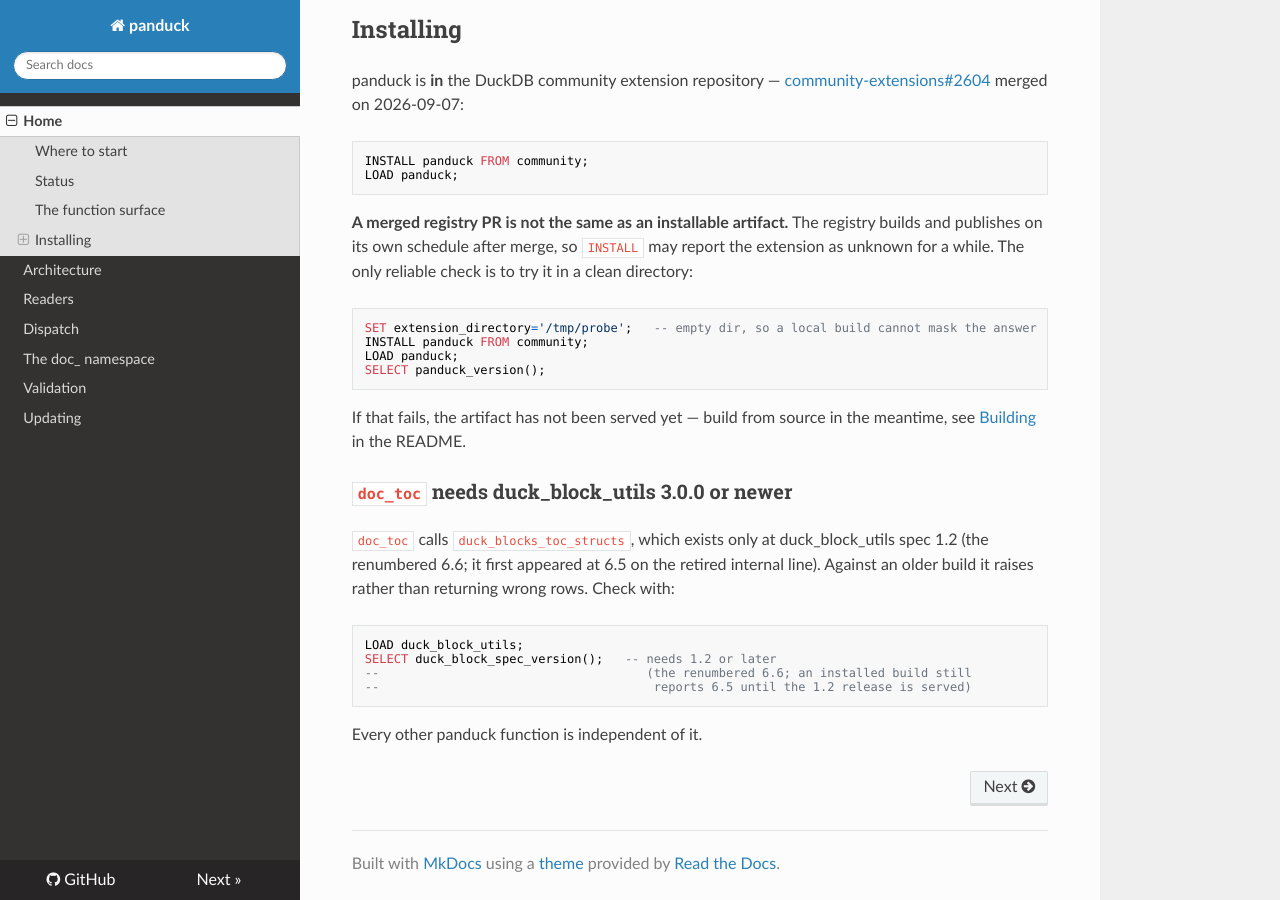
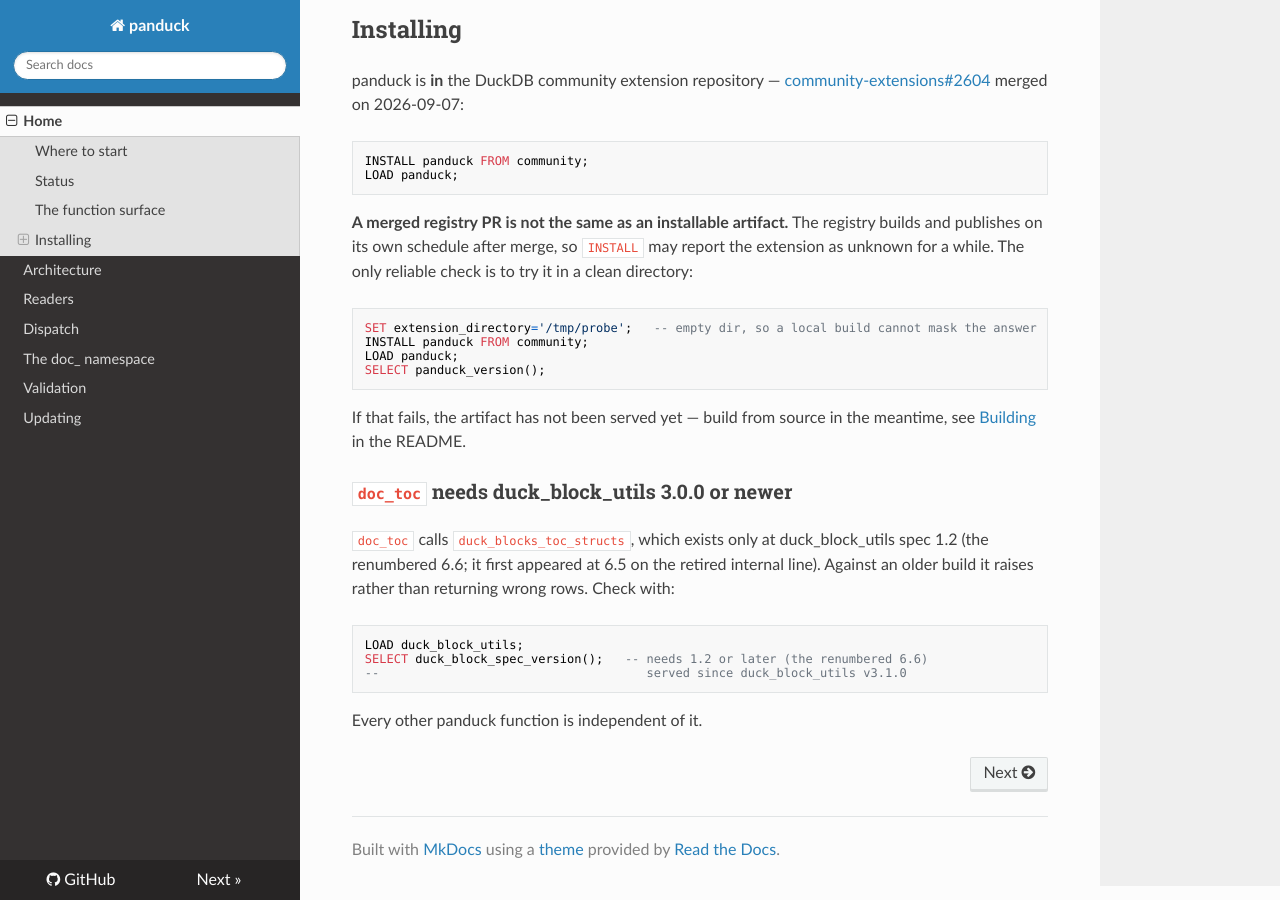
Before and after one commit to teaguesterling/duckdb_panduck, an MkDocs documentation site: the page built from docs/index.md, in a window 1280 px wide and 900 px high, scrolled down 2596 px. Built offline with MkDocs 1.6.1, drawn with Linux system fonts in a browser that asks for light colours; nearby versions of some CDN libraries.

Commit message:
duck_block_utils 1.2 is served now, so stop saying it is not
duck_block_utils v3.1.0 is SERVED. Measured from a stock v1.5.5 CLI into an
empty extension_directory, not read off a changelog:

    INSTALL duck_block_utils FROM community  ->  6c1c2e5
    duck_block_spec_version()                ->  1.2

THE STALE CLAIMS WERE MINE, WRITTEN YESTERDAY. The vendored header said "THE
INSTALLED duck_block_utils IS STILL 6.5 ... not yet released or served", and
docs/index.md said an installed build "still reports 6.5 until the 1.2
release is served". Both were true when written and stopped being true when
the release was cut -- which is the same shape as every stale claim this repo
has found in the last three days, except this one had a lifespan of about a
day.

Corrected rather than deleted: the source-vs-runtime distinction the header
paragraph draws is the useful and permanent part, and only the tense was
wrong.

ERROR MESSAGES NOW LEAD WITH 1.2. They read "(spec 6.5, renumbered 1.2)",
which was right when a reader's installed build reported 6.5 and is backwards
now that it reports 1.2. Reordered to "(spec 1.2, or 6.5 on the retired
line)" -- the number they will actually see first, with the old one still
findable.

MANIFEST LABELS REFRESHED to duck_block_spec 1.2, and the header comment
refreshed WITH them rather than left contradicting the file. The drift job
reported "versions moved but output is byte-identical" and named
duck_block_spec as the mover, which is exactly what that column is for. A
label-only regeneration, verified: no parquet moved.

Nothing in panduck asserts on the spec number at runtime, so none of this
changes behaviour -- panduck_duck_block_spec_at_least is still defined and
never called, and the live gate is the catalog probe.

Co-Authored-By: Claude Opus 5 <noreply@anthropic.com>
Claude-Session: https://claude.ai/code/session_019nkprWWWSkwuWNmAEoVUs2

````diff
--- a/docs/index.md
+++ b/docs/index.md
@@ -125,9 +125,8 @@ Against an older build it raises rather than returning wrong rows. Check with:
 
 ```sql
 LOAD duck_block_utils;
-SELECT duck_block_spec_version();   -- needs 1.2 or later
---                                     (the renumbered 6.6; an installed build still
---                                      reports 6.5 until the 1.2 release is served)
+SELECT duck_block_spec_version();   -- needs 1.2 or later (the renumbered 6.6)
+--                                     served since duck_block_utils v3.1.0
 ```
 
 Every other panduck function is independent of it.
````
Also changed, not shown: 3 other files.
